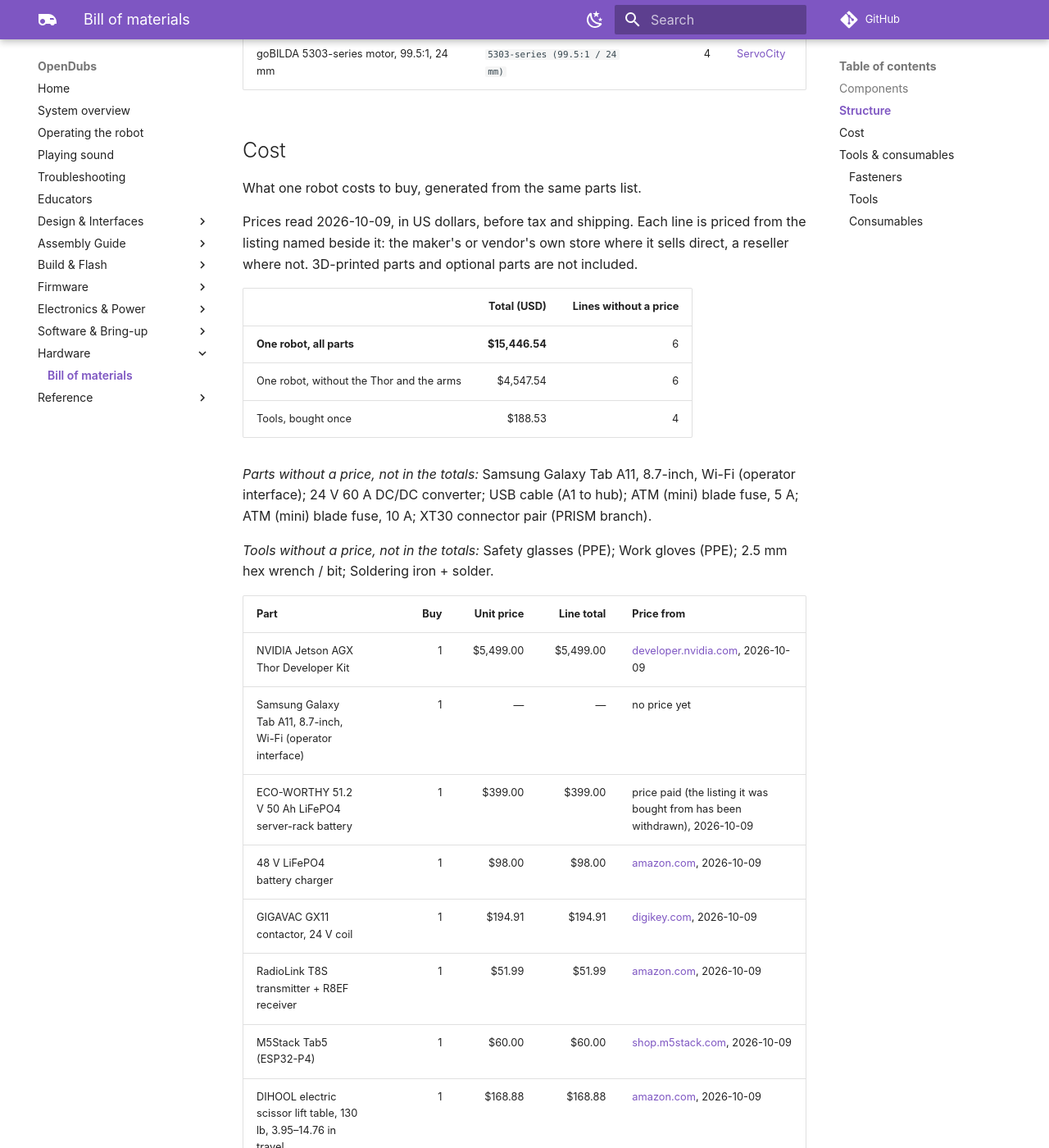
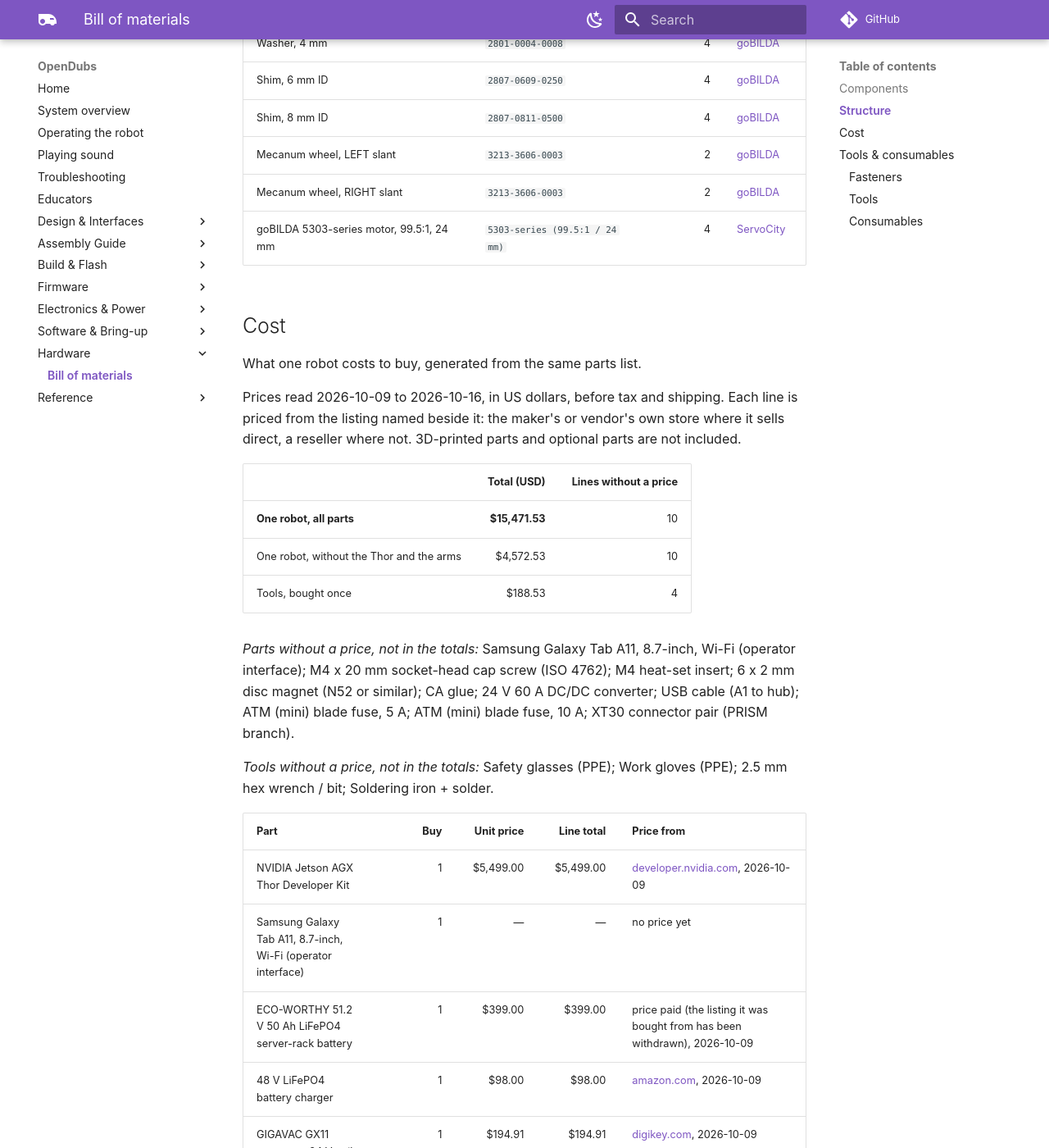
Before and after one commit to UW-Allen-School-Robotics/opendubs, an MkDocs documentation site: the page built from docs/hardware-bom.md, in a window 1280 px wide and 1400 px high, scrolled down 4663 px. Shown: the whole window at 82% size. Built offline with MkDocs 1.6.1 and Material for MkDocs 9.7.7, drawn with Linux system fonts in a browser that asks for light colours; comment, search, counter and statistics services are not loaded; some of the changed text lies outside the part shown.

Commit message:
bom: the chest indicator light and the chest plate's hardware
The goBILDA RGB Indicator Light (3118-0808-0002) behind the chest badge, the
printed plate set, and its hardware from the plate's design log: 4 x M4 x 20
socket-head cap screws, 4 x M4 heat-set inserts, 8 x 6 x 2 mm disc magnets
and CA glue. Grouped under the Pan/Tilt HMI page's new 'Chest indicator
light' heading. The light is priced; the hardware has no listing yet.

Co-Authored-By: Claude Opus 5.5 <noreply@anthropic.com>

```diff
--- a/docs/hardware-bom.md
+++ b/docs/hardware-bom.md
@@ -37,6 +37,8 @@ part used in two places is listed once, with the quantities added.
 | [REV Mini Power Module (24 V logic bus)](https://www.revrobotics.com/rev-11-1956/) | `REV-11-1956` | 1 | [Electronics Bay](build/electronics-bay.md) | 6 fused branch circuits — feeds Thor / StamPLC / router / USB hub(s) / E-stop signal (outside the bay) and the PRISM (inside) |
 | [goBILDA 2x80A ESC](https://www.servocity.com/content/user_manuals/3105-0202-0080_data-sheet.pdf) | `3105-0202-0080` | 2 | [Electronics Bay](build/electronics-bay.md) | Drive ESCs (datasheet at the link). NOTE: 2x80A is likely OVER-SPEC for this drivetrain — a lower-amperage ESC would work and cost less; we used these because we had them on hand. |
 | [M5 8Servo unit](https://docs.m5stack.com/en/unit/8Servos%20Unit) | — | 2 | [Electronics Bay](build/electronics-bay.md), [Pan/Tilt HMI Module](build/pan-tilt-hmi.md) | The StamPLC's: PWM to the four drive ESCs, at I2C 0x25 behind the PaHub. The neck has its own (Pan/Tilt HMI). |
+| [goBILDA RGB Indicator Light (PWM Controlled)](https://www.servocity.com/rgb-indicator-light-pwm-controlled/) | `3118-0808-0002` | 1 | [Pan/Tilt HMI Module](build/pan-tilt-hmi.md) | Lights the chest badge from behind in the robot's state colour; the PWM pulse width sets the colour. Fixed with M4 screws through its own holes. |
+| 6 x 2 mm disc magnet (N52 or similar) | — | 8 | [Pan/Tilt HMI Module](build/pan-tilt-hmi.md) | Four pairs, poles attracting: they hold the face on, so it lifts off to reach the screws. |
 | [ODrive Regen Clamp](https://shop.odriverobotics.com/products/odrive-regeneration-clamp) | — | 1 | [Electronics Bay](build/electronics-bay.md) | Absorbs braking regen; the resistor lead requires SOLDERING |
 | [M5Stack PaHub (I2C hub)](https://docs.m5stack.com/en/unit/pahub) | — | 1 | [Electronics Bay](build/electronics-bay.md) | I2C hub for the M5 bus |
 | [M5 ENV III sensor](https://docs.m5stack.com/en/unit/env-iii) | — | 1 | [Electronics Bay](build/electronics-bay.md) | Thermal probe under the regen clamp resistor |
@@ -83,15 +85,15 @@ The goBILDA frame parts, quantities totalled across the build.
 What one robot costs to buy, generated from the same parts list.
 
 <!-- BOM-AUTO:purchase:cost -->
-Prices read 2026-10-09, in US dollars, before tax and shipping. Each line is priced from the listing named beside it: the maker's or vendor's own store where it sells direct, a reseller where not. 3D-printed parts and optional parts are not included.
+Prices read 2026-10-09 to 2026-10-16, in US dollars, before tax and shipping. Each line is priced from the listing named beside it: the maker's or vendor's own store where it sells direct, a reseller where not. 3D-printed parts and optional parts are not included.
 
 | | Total (USD) | Lines without a price |
 |---|---:|---:|
-| **One robot, all parts** | **$15,446.54** | 6 |
-| One robot, without the Thor and the arms | $4,547.54 | 6 |
+| **One robot, all parts** | **$15,471.53** | 10 |
+| One robot, without the Thor and the arms | $4,572.53 | 10 |
 | Tools, bought once | $188.53 | 4 |
 
-*Parts without a price, not in the totals:* Samsung Galaxy Tab A11, 8.7-inch, Wi-Fi (operator interface); 24 V 60 A DC/DC converter; USB cable (A1 to hub); ATM (mini) blade fuse, 5 A; ATM (mini) blade fuse, 10 A; XT30 connector pair (PRISM branch).
+*Parts without a price, not in the totals:* Samsung Galaxy Tab A11, 8.7-inch, Wi-Fi (operator interface); M4 x 20 mm socket-head cap screw (ISO 4762); M4 heat-set insert; 6 x 2 mm disc magnet (N52 or similar); CA glue; 24 V 60 A DC/DC converter; USB cable (A1 to hub); ATM (mini) blade fuse, 5 A; ATM (mini) blade fuse, 10 A; XT30 connector pair (PRISM branch).
 
 *Tools without a price, not in the totals:* Safety glasses (PPE); Work gloves (PPE); 2.5 mm hex wrench / bit; Soldering iron + solder.
 
@@ -142,6 +144,11 @@ Prices read 2026-10-09, in US dollars, before tax and shipping. Each line is pri
 | REV Mini Power Module (24 V logic bus) | 1 | $38.00 | $38.00 | [revrobotics.com](https://www.revrobotics.com/rev-11-1956/), 2026-10-09 |
 | goBILDA 2x80A ESC | 2 | $159.99 | $319.98 | [servocity.com](https://www.servocity.com/2x80a-motor-controller/), 2026-10-09 |
 | M5 8Servo unit | 2 | $6.95 | $13.90 | [shop.m5stack.com](https://shop.m5stack.com/products/8-channel-servo-driver-unit-stm32f030), 2026-10-09 |
+| goBILDA RGB Indicator Light (PWM Controlled) | 1 | $24.99 | $24.99 | [servocity.com](https://www.servocity.com/rgb-indicator-light-pwm-controlled/), 2026-10-16 |
+| M4 x 20 mm socket-head cap screw (ISO 4762) | 4 | — | — | no price yet |
+| M4 heat-set insert | 4 | — | — | no price yet |
+| 6 x 2 mm disc magnet (N52 or similar) | 8 | — | — | no price yet |
+| CA glue | 1 | — | — | no price yet |
 | ODrive Regen Clamp | 1 | $89.00 | $89.00 | [shop.odriverobotics.com](https://shop.odriverobotics.com/products/odrive-regeneration-clamp), 2026-10-09 |
 | M5Stack PaHub (I2C hub) | 1 | $5.95 | $5.95 | [shop.m5stack.com](https://shop.m5stack.com/products/i2c-hub-1-to-6-expansion-unit-v2-1-with-dip-switch-pca9548a), 2026-10-09 |
 | M5 ENV III sensor | 1 | $6.95 | $6.95 | [shop.m5stack.com](https://shop.m5stack.com/products/env-iii-unit-with-temperature-humidity-air-pressure-sensor-sht30-qmp6988), 2026-10-09 |
@@ -186,6 +193,8 @@ tool links are examples, any equivalent works.
 | M3 socket-head screw assortment | optional | 1 assortment | — | For non-goBILDA parts; not used in the base frame |
 | M4 x 55 mm socket-head screw | — | 4 | [buy](https://www.amazon.com/iExcell-Stainless-Socket-Screws-Wrench/dp/B089NGGLZQ) | Long standoff screws for the 10 mm sensor mount; confirm qty |
 | M10 riv-nut | — | 2 | [buy](https://a.co/d/07JbuGAl) | Set into the rail's 14 mm holes; rivnut install is a FOLLOW-ON base-frame step; confirm qty |
+| M4 x 20 mm socket-head cap screw (ISO 4762) | — | 4 | — | Through the light box floor and the light into the inserts; snug only. Socket heads, not button heads: the light's cover leaves exactly 7 mm for a head. |
+| M4 heat-set insert | — | 4 | — | In the chest piece; about 5.6 mm hole x 8.1 mm long. Check yours against the CAD parameters. |
 | M4 x 55 mm socket-head screws | — | 2 | [buy](https://www.amazon.com/gp/product/B0DFYK39N6) | Run up through the dual blocks to receive the cradle. The 50-pack bought for the OTOS module covers these two. |
 <!-- /BOM-AUTO:purchase:fasteners -->
 
@@ -217,6 +226,7 @@ tool links are examples, any equivalent works.
 |---|---|---|---|---|
 | Blue removable threadlocker | recommended | 1 | [buy](https://a.co/d/0igs0Bmw) | Apply to structural screws; BLUE (removable), not red |
 | WAGO lever connectors | — | a few | [buy](https://a.co/d/09VO6gwP) | Qwiic<->Grove and I2C/power joins — or solder instead |
+| CA glue | — | 1 | — | Fixes the magnets and the gear, and tacks the diffuser to the face. |
 | WAGO lever connectors | — | a few | [buy](https://a.co/d/09VO6gwP) | PaHub<->PRISM (goBILDA I2C) and PaHub<->LLC<->Pinpoint joins |
 | Heat-shrink assortment / labels | recommended | 1 | [buy](https://a.co/d/04p7f5Vs) | Heat-shrink tube assortment or heat-shrink labels |
 | Crimp connector assortment (butt joints + ring terminals) | recommended | 1 | [buy](https://a.co/d/08GtC4Ql) | Butt joints + ring connectors |
```
Also changed, not shown: 2 other files.
